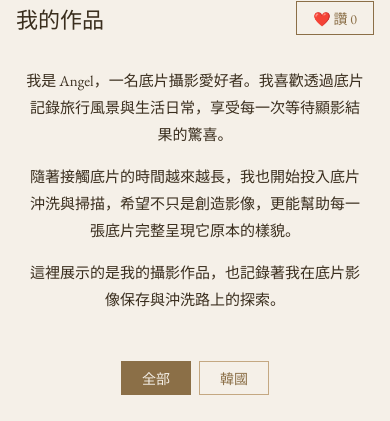
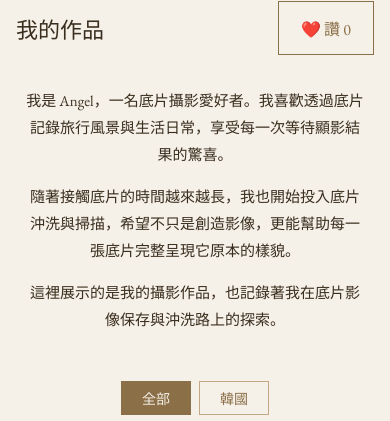
Before and after one commit to wawaxgz/photography-portfolio, a plain HTML site: page index.html in a window 390 px wide. Shown: the part 325-746 px from the top of the page. Drawn offline with nearby package versions, Linux system fonts and the light colour scheme.

Commit message:
按鈕修正增加手機容易按

```diff
--- a/style.css
+++ b/style.css
@@ -303,6 +303,16 @@ footer p {
     height: 250px;
   }
 
+    .like-btn {
+    padding: 14px 22px;
+    font-size: 16px;
+    min-height: 44px;
+  }
+
+  .like-btn span {
+  display: inline-block;
+  }
+
   /* 作品標題列：縮小寬度 */
   .info-row {
     width: calc(100% - 32px);
```
